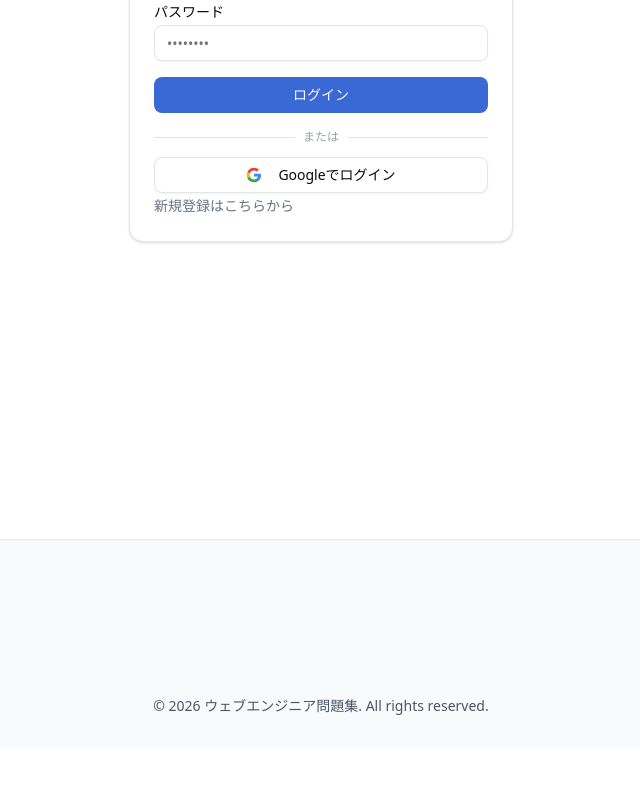
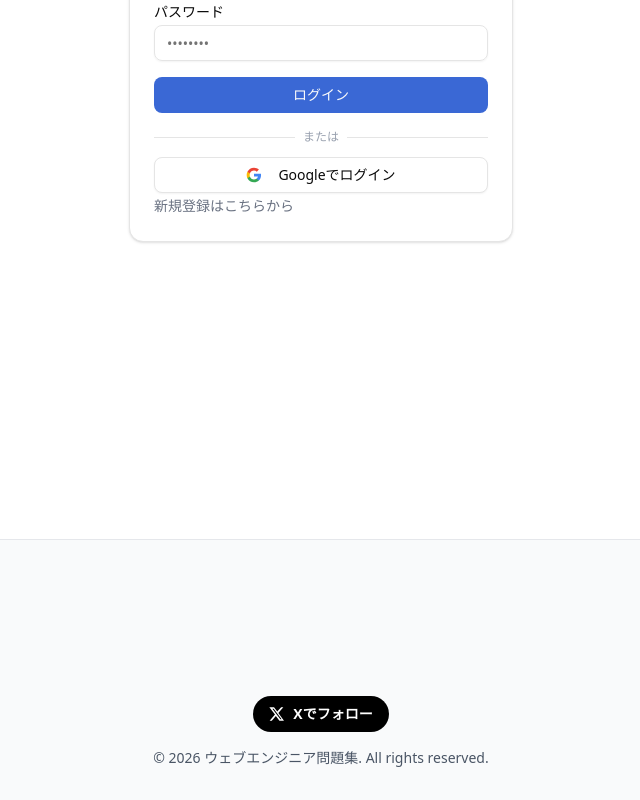
Before and after one commit to idw-coder/next-basic, a Next.js app: page /login in a window 1280 px wide. Shown: the part 390-1190 px from the top of the page, without its empty margins (319-959 px from the left). Before the commit the page ends 1138 px from the top, so only its background shows below. Built offline with nearby package versions, Linux system fonts and the light colour scheme; no server answers.

Commit message:
Add follow link to official X account in layout: Introduced a new button linking to the official X account for the web engineering quiz, enhancing user engagement. Updated styling for the button to ensure consistency with existing design elements.

```diff
--- a/src/app/layout.tsx
+++ b/src/app/layout.tsx
@@ -83,6 +83,24 @@ export default function RootLayout({
             <div className="flex justify-center w-full min-h-[80px] max-w-[280px] mb-4 md:min-h-[100px] md:mb-6 overflow-hidden">
               <GoogleAdSense adSlot={adSlot} />
             </div>
+            <div className="flex justify-center mb-4">
+              <a
+                href="https://x.com/web_eng_quiz"
+                target="_blank"
+                rel="noopener noreferrer"
+                aria-label="ウェブエンジニア問題集の公式Xアカウントをフォロー"
+                className="inline-flex items-center gap-2 rounded-full bg-black text-white px-4 py-2 text-xs md:text-sm font-semibold hover:opacity-85 transition"
+              >
+                <svg
+                  viewBox="0 0 24 24"
+                  aria-hidden="true"
+                  className="size-4 fill-current"
+                >
+                  <path d="M18.244 2H21.5l-7.5 8.57L22.5 22h-6.844l-5.356-7.01L4.2 22H.944l8.02-9.164L.5 2h7.02l4.84 6.398L18.244 2zm-1.2 18h1.88L7.02 4H5.02l12.024 16z" />
+                </svg>
+                Xでフォロー
+              </a>
+            </div>
             <div className="text-center text-gray-600 text-xs md:text-sm">
               <p>&copy; 2026 ウェブエンジニア問題集. All rights reserved.</p>
             </div>
```
